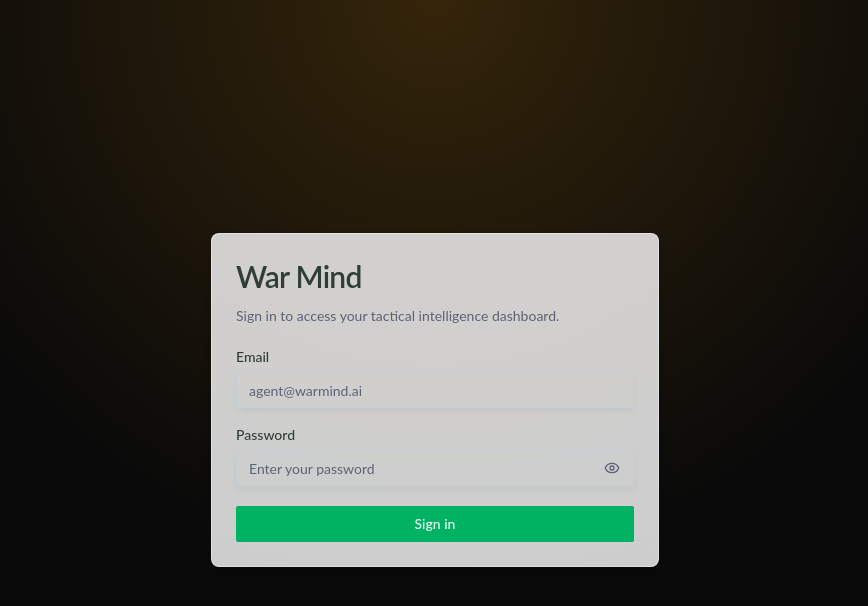
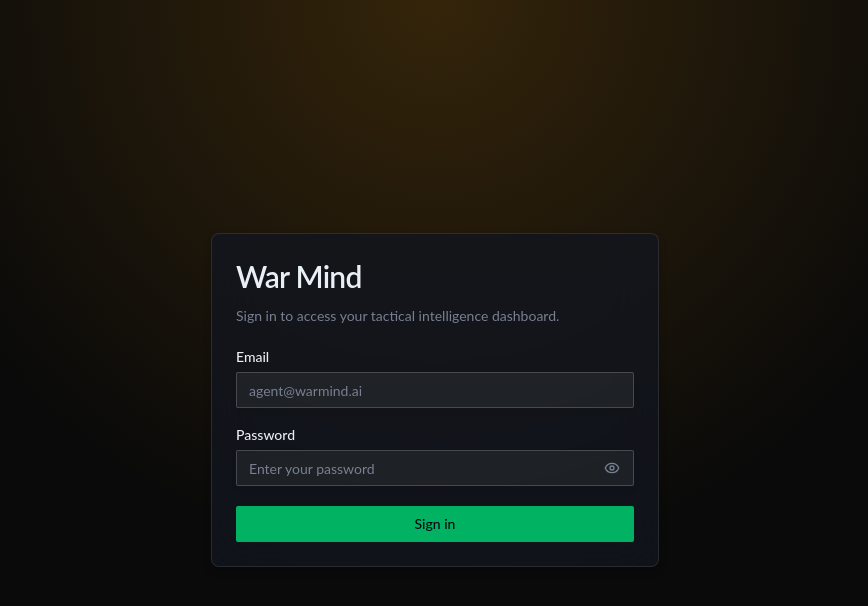
Before and after one commit to ai-for-war/war_mind_fe, a React (Vite) app: page /login in a window 1280 px wide. Shown: the top 606 px of the page, without its empty margins (205-1073 px from the left). Built offline with nearby package versions, Linux system fonts and the light colour scheme; no server answers.

Commit message:
king/chore: Add theme provider

```diff
--- a/src/app/layouts/main-layout.tsx
+++ b/src/app/layouts/main-layout.tsx
@@ -13,10 +13,10 @@ export const MainLayout = () => {
     <SidebarProvider
       open={isSidebarOpen}
       onOpenChange={setSidebarOpen}
-      className="dark min-h-svh bg-neutral-950 text-foreground"
+      className="min-h-svh bg-background text-foreground"
     >
       <AppSidebar />
-      <SidebarInset className="min-h-svh overflow-hidden bg-neutral-950">
+      <SidebarInset className="min-h-svh overflow-hidden bg-background">
         <AppHeader />
         <div className="flex min-h-0 flex-1 flex-col overflow-hidden p-4 md:p-6">
           <Outlet />
--- /dev/null
+++ b/src/app/providers/theme-provider.tsx
@@ -0,0 +1,11 @@
+import {
+  ThemeProvider as NextThemesProvider,
+  type ThemeProviderProps,
+} from "next-themes"
+
+export const ThemeProvider = ({
+  children,
+  ...props
+}: ThemeProviderProps) => {
+  return <NextThemesProvider {...props}>{children}</NextThemesProvider>
+}
--- /dev/null
+++ b/src/components/ui/animated-theme-toggler.tsx
@@ -0,0 +1,109 @@
+import { useCallback, useEffect, useRef, useState } from "react"
+import { Moon, Sun } from "lucide-react"
+import { useTheme } from "next-themes"
+import { flushSync } from "react-dom"
+
+import { cn } from "@/lib/utils"
+
+interface AnimatedThemeTogglerProps extends React.ComponentPropsWithoutRef<"button"> {
+  duration?: number
+}
+
+export const AnimatedThemeToggler = ({
+  className,
+  duration = 400,
+  ...props
+}: AnimatedThemeTogglerProps) => {
+  const { resolvedTheme, setTheme } = useTheme()
+  const [isMounted, setIsMounted] = useState(false)
+  const buttonRef = useRef<HTMLButtonElement>(null)
+
+  useEffect(() => {
+    setIsMounted(true)
+  }, [])
+
+  const isDark = resolvedTheme === "dark"
+
+  const toggleTheme = useCallback(() => {
+    if (!isMounted) return
+
+    const button = buttonRef.current
+    if (!button) return
+
+    const { top, left, width, height } = button.getBoundingClientRect()
+    const x = left + width / 2
+    const y = top + height / 2
+    const viewportWidth = window.visualViewport?.width ?? window.innerWidth
+    const viewportHeight = window.visualViewport?.height ?? window.innerHeight
+    const maxRadius = Math.hypot(
+      Math.max(x, viewportWidth - x),
+      Math.max(y, viewportHeight - y)
+    )
+
+    const applyTheme = () => {
+      const nextTheme = isDark ? "light" : "dark"
+      document.documentElement.classList.toggle("dark", nextTheme === "dark")
+      setTheme(nextTheme)
+    }
+
+    if (typeof document.startViewTransition !== "function") {
+      applyTheme()
+      return
+    }
+
+    const transition = document.startViewTransition(() => {
+      flushSync(applyTheme)
+    })
+
+    const ready = transition?.ready
+    if (ready && typeof ready.then === "function") {
+      ready.then(() => {
+        document.documentElement.animate(
+          {
+            clipPath: [
+              `circle(0px at ${x}px ${y}px)`,
+              `circle(${maxRadius}px at ${x}px ${y}px)`,
+            ],
+          },
+          {
+            duration,
+            easing: "ease-in-out",
+            pseudoElement: "::view-transition-new(root)",
+          }
+        )
+      })
+    }
+  }, [duration, isDark, isMounted, setTheme])
+
+  return (
+    <button
+      type="button"
+      ref={buttonRef}
+      onClick={toggleTheme}
+      aria-pressed={isDark}
+      aria-label={isDark ? "Switch to light theme" : "Switch to dark theme"}
+      className={cn(
+        "group relative inline-flex h-8 w-14 shrink-0 items-center rounded-full border border-border/70 bg-muted/80 p-1 shadow-xs transition-colors hover:bg-muted focus-visible:border-ring focus-visible:ring-[3px] focus-visible:ring-ring/50 focus-visible:outline-none",
+        className
+      )}
+      {...props}
+    >
+      <span className="pointer-events-none absolute left-1.5 flex size-5 items-center justify-center text-amber-500/90">
+        <Sun className="size-3.5" />
+      </span>
+      <span className="pointer-events-none absolute right-1.5 flex size-5 items-center justify-center text-slate-500 dark:text-slate-300">
+        <Moon className="size-3.5" />
+      </span>
+      <span
+        aria-hidden="true"
+        className={cn(
+          "relative z-10 flex size-6 items-center justify-center rounded-full bg-background text-foreground shadow-sm ring-1 ring-border/60 transition-transform duration-300 ease-out",
+          isDark ? "translate-x-6" : "translate-x-0"
+        )}
+      >
+        {isDark ? <Moon className="size-3.5" /> : <Sun className="size-3.5" />}
+      </span>
+      <span className="sr-only">Toggle theme</span>
+    </button>
+  )
+}
--- a/src/features/interview-lab/components/interview-lab-page.tsx
+++ b/src/features/interview-lab/components/interview-lab-page.tsx
@@ -341,7 +341,7 @@ export const InterviewLabPage = () => {
       <header className="flex flex-col gap-4 xl:flex-row xl:items-end xl:justify-between">
         <div className="space-y-2">
           <div className="space-x-4 flex ">
-            <h1 className="text-2xl font-semibold tracking-tight text-white lg:text-3xl">
+            <h1 className="text-2xl font-semibold tracking-tight lg:text-3xl">
               Interview Lab
             </h1>
             {/* <p className="max-w-3xl text-sm text-muted-foreground">
--- a/src/index.css
+++ b/src/index.css
@@ -184,3 +184,8 @@
     letter-spacing: var(--tracking-normal);
   }
 }
+
+::view-transition-old(root), ::view-transition-new(root) {
+    animation: none;
+    mix-blend-mode: normal;
+}
--- a/src/main.tsx
+++ b/src/main.tsx
@@ -3,6 +3,7 @@ import { StrictMode } from "react"
 import { createRoot } from "react-dom/client"
 import { RouterProvider } from "react-router-dom"
 
+import { ThemeProvider } from "@/app/providers/theme-provider"
 import { router } from "@/app/router"
 import "./index.css"
 
@@ -11,7 +12,9 @@ const queryClient = new QueryClient()
 createRoot(document.getElementById("root")!).render(
   <StrictMode>
     <QueryClientProvider client={queryClient}>
-      <RouterProvider router={router} />
+      <ThemeProvider attribute="class" defaultTheme="dark" enableSystem={false}>
+        <RouterProvider router={router} />
+      </ThemeProvider>
     </QueryClientProvider>
   </StrictMode>,
 )
--- a/src/widgets/header/components/app-header.tsx
+++ b/src/widgets/header/components/app-header.tsx
@@ -1,12 +1,16 @@
-import { SidebarTrigger } from "@/components/ui/sidebar"
-import { HeaderUserNav } from "@/widgets/header/components/header-user-nav"
+import { AnimatedThemeToggler } from "@/components/ui/animated-theme-toggler";
+import { SidebarTrigger } from "@/components/ui/sidebar";
+import { HeaderUserNav } from "@/widgets/header/components/header-user-nav";
 
 export const AppHeader = () => {
   return (
     <header className="sticky top-0 z-30 flex h-14 items-center gap-2 border-b border-border/60 bg-background/95 px-4 backdrop-blur supports-[backdrop-filter]:bg-background/80">
       <SidebarTrigger />
       <div className="flex-1" />
+      {/* <div className="flex items-center justify-center p-1 rounded-full border hover:cursor-pointer hover:bg-muted/40"> */}
+        <AnimatedThemeToggler className=" hover:cursor-pointer" />
+      {/* </div> */}
       <HeaderUserNav />
     </header>
-  )
-}
+  );
+};
--- a/src/widgets/header/components/header-user-nav.tsx
+++ b/src/widgets/header/components/header-user-nav.tsx
@@ -37,7 +37,7 @@ export const HeaderUserNav = () => {
     <DropdownMenu>
       <DropdownMenuTrigger asChild>
         <Button variant="ghost" size="icon-sm" className="rounded-full">
-          <Avatar size="sm">
+          <Avatar size="default">
             <AvatarFallback>{getInitials(user?.email)}</AvatarFallback>
           </Avatar>
           <span className="sr-only">Open user menu</span>
```
Also changed, not shown: components.json.
